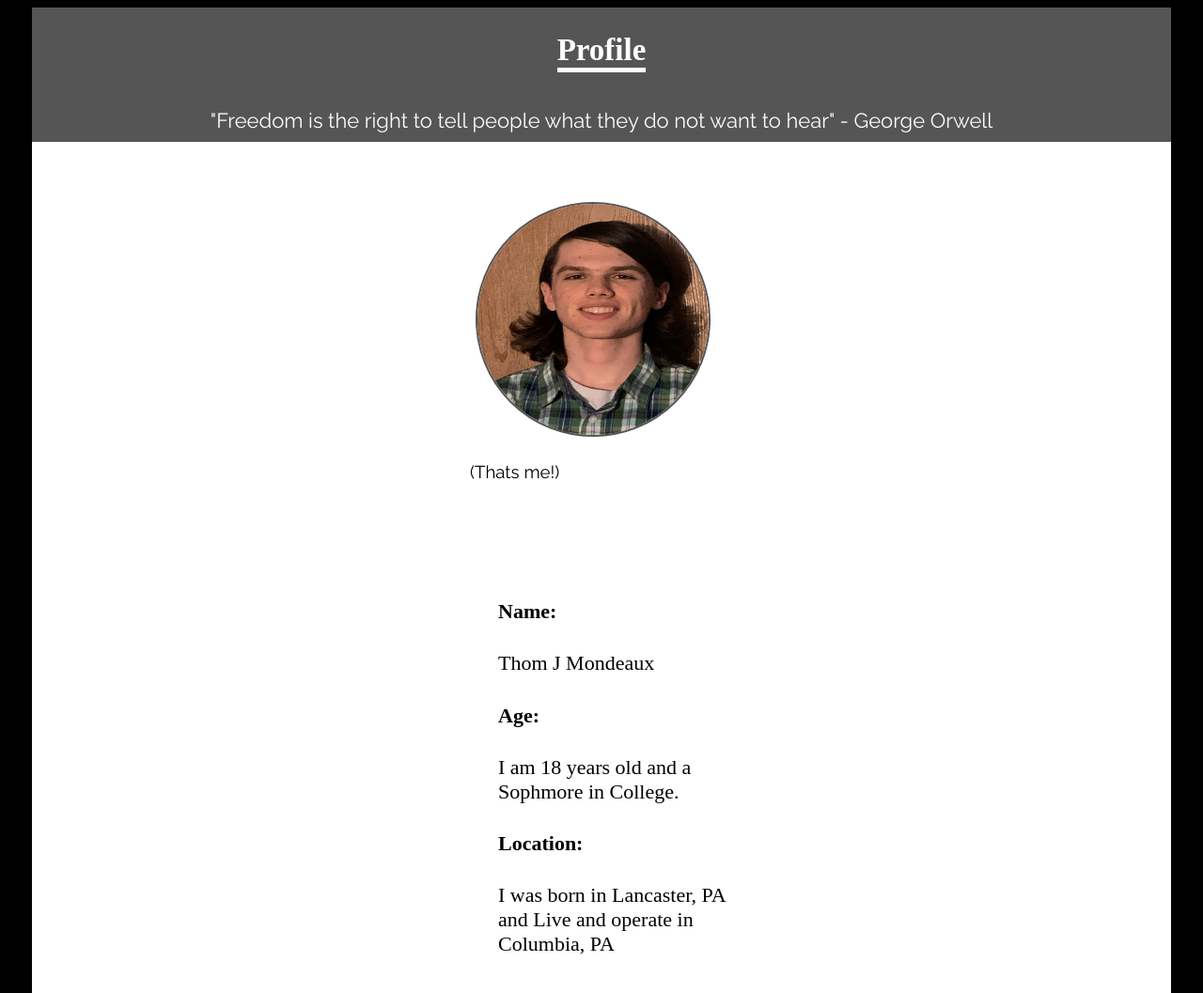
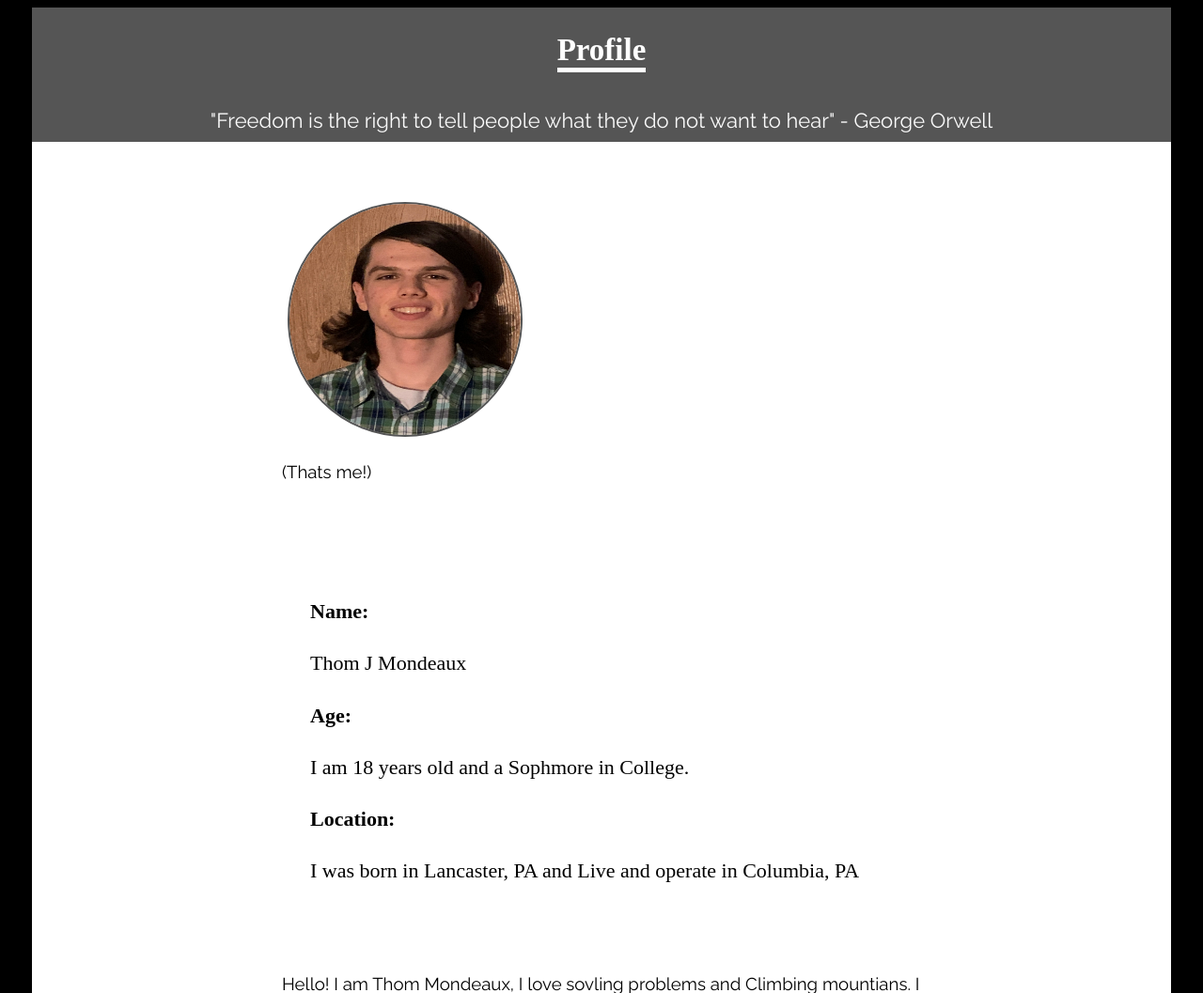
Before and after one commit to Thommond/Thom-Mond-github.io, a PHP site: page / in a window 1280 px wide. Shown: the part 1176-2233 px from the top of the page at 94% size. Run offline with PHP 8.4, Linux system fonts and the light colour scheme; some web fonts are replaced.

Commit message:
Update to css to minimize bleeding from page.

```diff
--- a/style.css
+++ b/style.css
@@ -164,7 +164,6 @@ Div container styles
 
 .welcomeContainer {
   flex-direction: column;
-  max-width: 300px;
   justify-content: center;
   align-content: left;
   align-items: flex-start;
```
